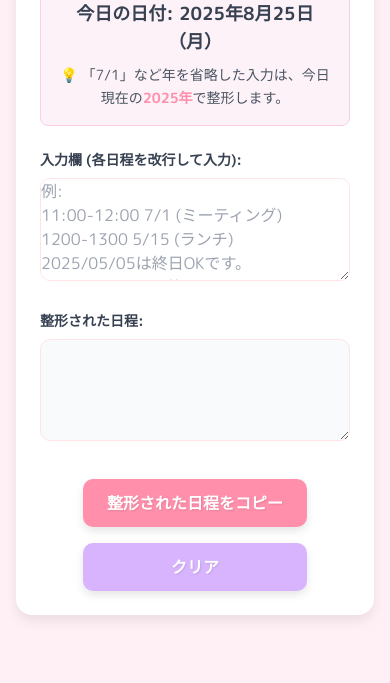
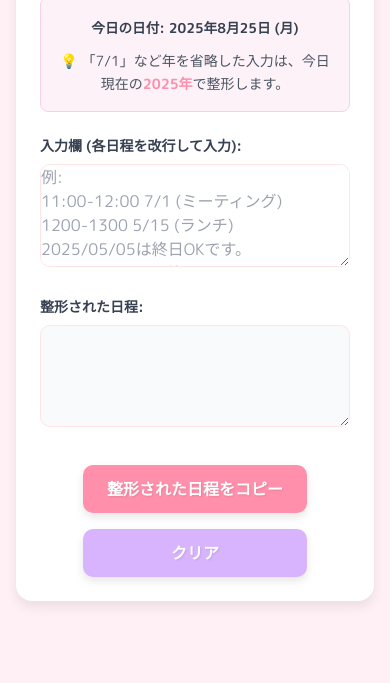
Before and after one commit to takeshiogata/datetimeparser, a plain HTML site: page index.html in a window 390 px wide. Shown: the part 161-844 px from the top of the page. Drawn offline with nearby package versions, Linux system fonts and the light colour scheme.

Commit message:
iPhone対応: 日付表示の改行問題を解決し、省略記号の表示も修正

```diff
--- a/index.html
+++ b/index.html
@@ -18,7 +18,9 @@
 
         <!-- 情報表示ボックス -->
         <div class="bg-pink-50 border border-pink-200 rounded-lg p-4 text-center mb-6 w-full">
-            <p id="todaysDate" class="text-gray-700 font-semibold text-lg"></p>
+            <p class="text-gray-700 font-semibold text-lg" style="white-space: nowrap;">
+                <span id="todaysDate"></span><span id="todaysWeekday"></span>
+            </p>
             <p id="baseYearInfo" class="text-sm text-gray-600 mt-2 leading-relaxed max-w-none"></p>
         </div>
 
--- a/js/ui-manager.js
+++ b/js/ui-manager.js
@@ -16,7 +16,7 @@ export class UIManager {
     _getDOMElements() {
         const requiredElements = [
             'inputDates', 'outputDates', 'copyButton',
-            'clearButton', 'messageBox', 'todaysDate', 'baseYearInfo', 'versionInfo'
+            'clearButton', 'messageBox', 'todaysDate', 'todaysWeekday', 'baseYearInfo', 'versionInfo'
         ];
 
         const elements = {};
@@ -90,7 +90,8 @@ export class UIManager {
      * @param {Object} todayInfo - 日付情報オブジェクト
      */
     displayTodayInfo(todayInfo) {
-        this.elements.todaysDate.textContent = `今日の日付: ${todayInfo.formatted}`;
+        this.elements.todaysDate.textContent = `今日の日付: ${todayInfo.year}年${todayInfo.month}月${todayInfo.day}日`;
+        this.elements.todaysWeekday.textContent = ` (${todayInfo.dayOfWeek})`;
         this.elements.baseYearInfo.innerHTML =
             `💡 「7/1」など年を省略した入力は、今日現在の<span class="font-bold text-cute-pink">${todayInfo.year}年</span>で整形します。`;
     }
--- a/styles.css
+++ b/styles.css
@@ -137,3 +137,31 @@ textarea:focus {
 .text-cute-pink {
     color: #ff8fab;
 }
+
+/* 今日の日付表示の改行を防ぐスタイル */
+#todaysDate, #todaysWeekday {
+    white-space: nowrap;
+    display: inline;
+    word-break: keep-all;
+    overflow-wrap: normal;
+}
+
+/* 日付表示のコンテナ */
+.text-gray-700.font-semibold.text-lg {
+    white-space: nowrap;
+    word-break: keep-all;
+    overflow-wrap: normal;
+}
+
+/* iPhoneでの表示を最適化 */
+@media (max-width: 480px) {
+    #todaysDate, #todaysWeekday {
+        font-size: 0.85rem;
+        line-height: 1.4;
+    }
+
+    /* iPhoneでの日付表示を最適化 */
+    .text-gray-700.font-semibold.text-lg {
+        font-size: 0.85rem;
+    }
+}
```
